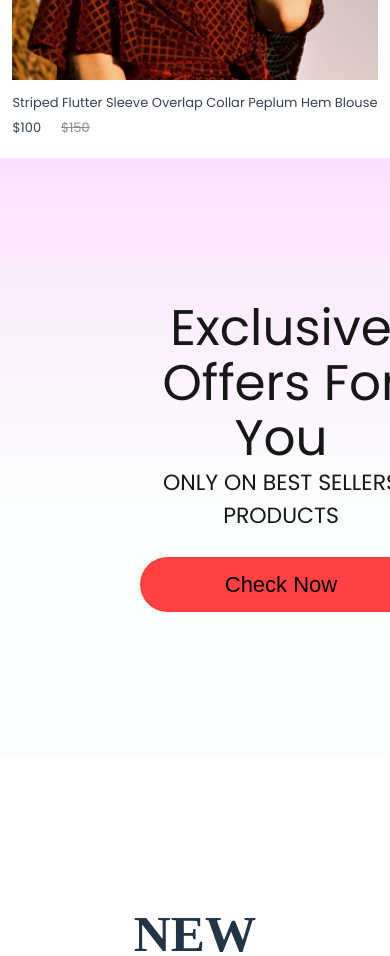
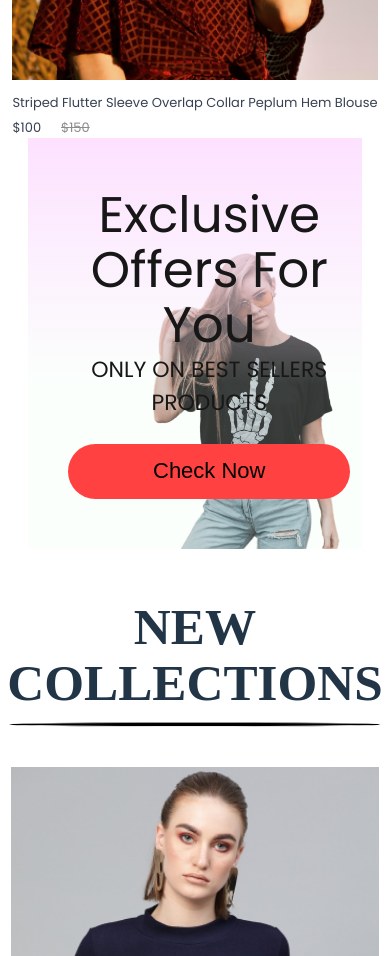
Before and after one commit to soheb-funtune/e-com-front-end, a React (Vite) app: page / in a window 390 px wide. Shown: the part 2900-3856 px from the top of the page. Built offline with nearby package versions, Linux system fonts and the light colour scheme.

Commit message:
ui fixes

```diff
--- a/src/Components/Offers/offers.css
+++ b/src/Components/Offers/offers.css
@@ -1,5 +1,6 @@
 .offers {
   width: 65%;
+  position: relative;
   margin-top: 50px;
   /* height: 60vh; */
 
@@ -45,3 +46,24 @@
   justify-content: flex-end;
   padding-top: 50px;
 }
+
+@media (max-width: 767px) {
+  .offers {
+    margin: 0px auto 50px;
+    padding: 50px 40px;
+  }
+  .offers-left {
+    align-items: center;
+    justify-content: center;
+  }
+  .offers-right {
+    position: absolute;
+    z-index: -1;
+    right: 0px;
+    bottom: 0px;
+  }
+  .offers-right img {
+    width: fit-content;
+    height: 310px;
+  }
+}
```
